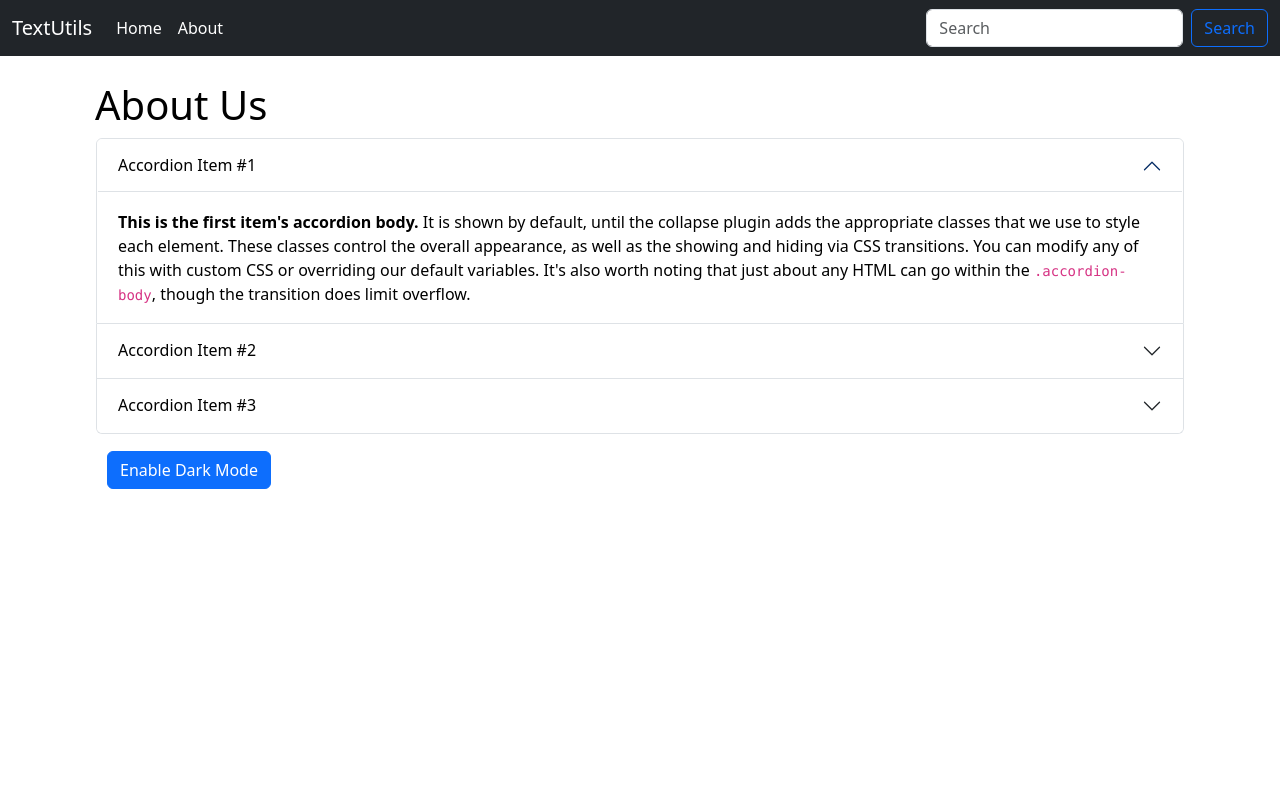
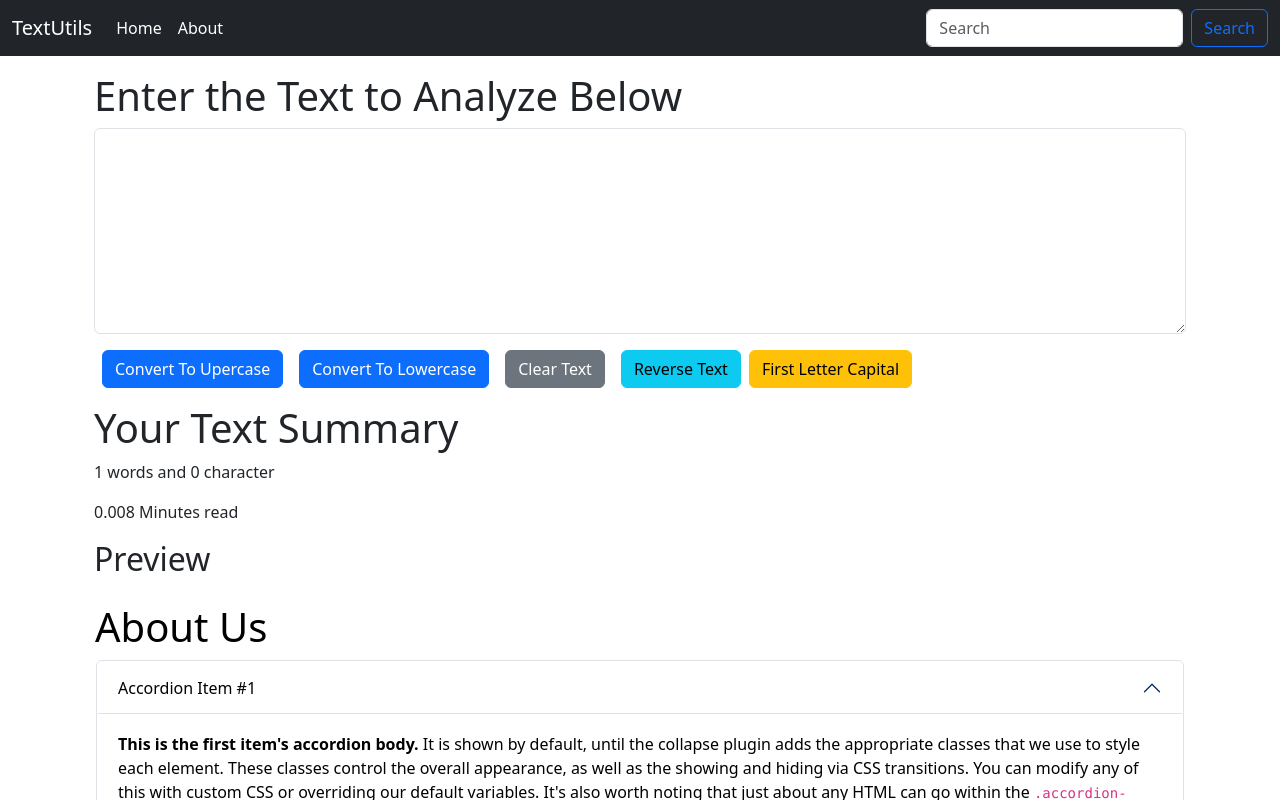
Before and after one commit to jpg04/ReactJs, a React (Create React App) app in the folder web-project/: page / in a window 1280 px wide. Shown: the top 800 px of the page. Built offline with nearby package versions, Linux system fonts and the light colour scheme.

Commit message:
Adding More Logic To TextUtils Project

```diff
--- a/web-project/src/App.js
+++ b/web-project/src/App.js
@@ -2,7 +2,7 @@
 import './App.css';
 import About from './components/About';
 import Navbar from './components/Navbar';
-// import TextForm from './components/TextForm';
+import TextForm from './components/TextForm';
 function App() {
   return (
 <>
@@ -10,7 +10,7 @@ function App() {
   {/* <Navbar title="TextUtils"/> */}
   <Navbar title="TextUtils" aboutText="About" />
   <div className="container my-3">
-    {/* <TextForm heading = "Enter the Text to Analyze Below"/> */}
+    <TextForm heading = "Enter the Text to Analyze Below"/>
     <About/>
   </div>
 </>
--- a/web-project/src/components/TextForm.js
+++ b/web-project/src/components/TextForm.js
@@ -14,7 +14,7 @@ export default function TextForm(props) {
     setText(newText)
   }
 
-  /* const handleClearClick = ()=>
+  const handleClearClick = ()=>
   {
     let newText = '';
     setText(newText)
@@ -32,7 +32,7 @@ export default function TextForm(props) {
     }
     let newText = text.split(' ').map(capitalize).join(' ');
     setText(newText)
-  } */
+  }
 
   const handleOnChange = (Event) =>{
     // console.log("on change");
@@ -51,9 +51,9 @@ export default function TextForm(props) {
         </div>
         <button className = "btn btn-primary mx-2" onClick={handleUpClick}>Convert To Upercase</button>
         <button className = "btn btn-primary mx-2" onClick={handleLowerClick}>Convert To Lowercase</button>
-        {/* <button className = "btn btn-secondary mx-2" onClick={handleClearClick}>Clear Text</button>
+        <button className = "btn btn-secondary mx-2" onClick={handleClearClick}>Clear Text</button>
         <button className = "btn btn-info mx-2" onClick={handleReverseClick}>Reverse Text</button>
-        <button className = "btn btn-warning" onClick={handleFirstCapClick}>First Letter Capital</button> */}
+        <button className = "btn btn-warning" onClick={handleFirstCapClick}>First Letter Capital</button>
     </div>
 
     <div className="container my-3">
```
